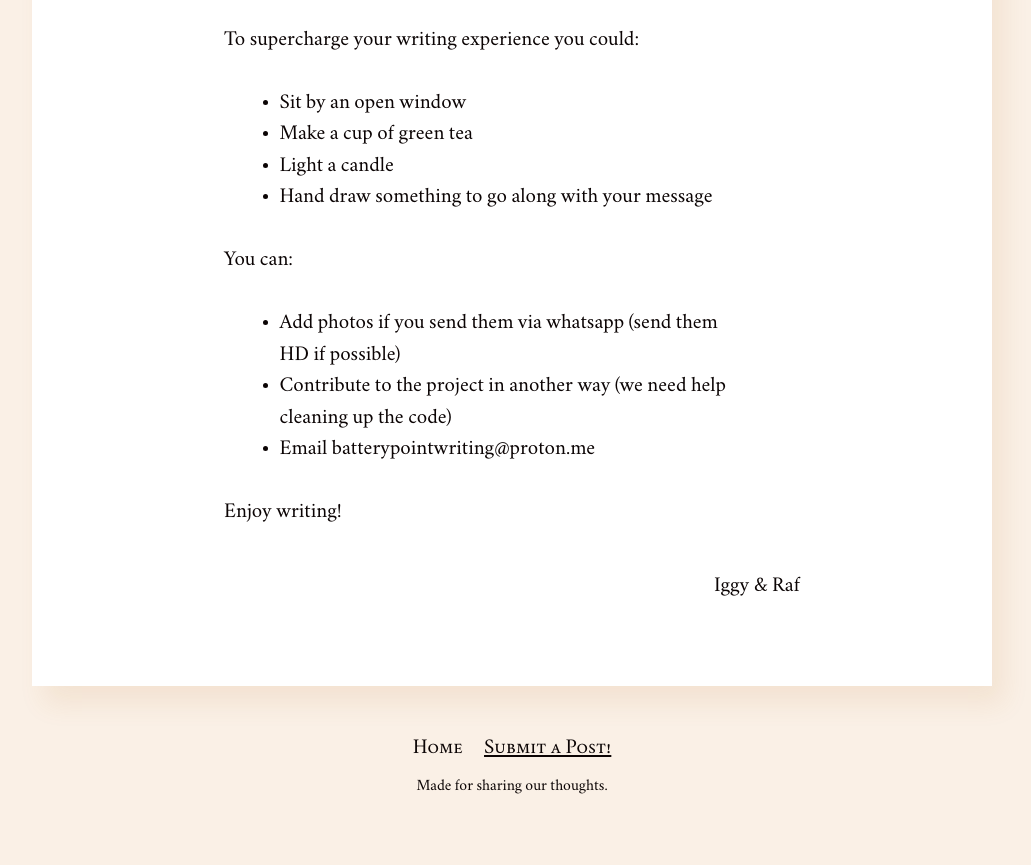
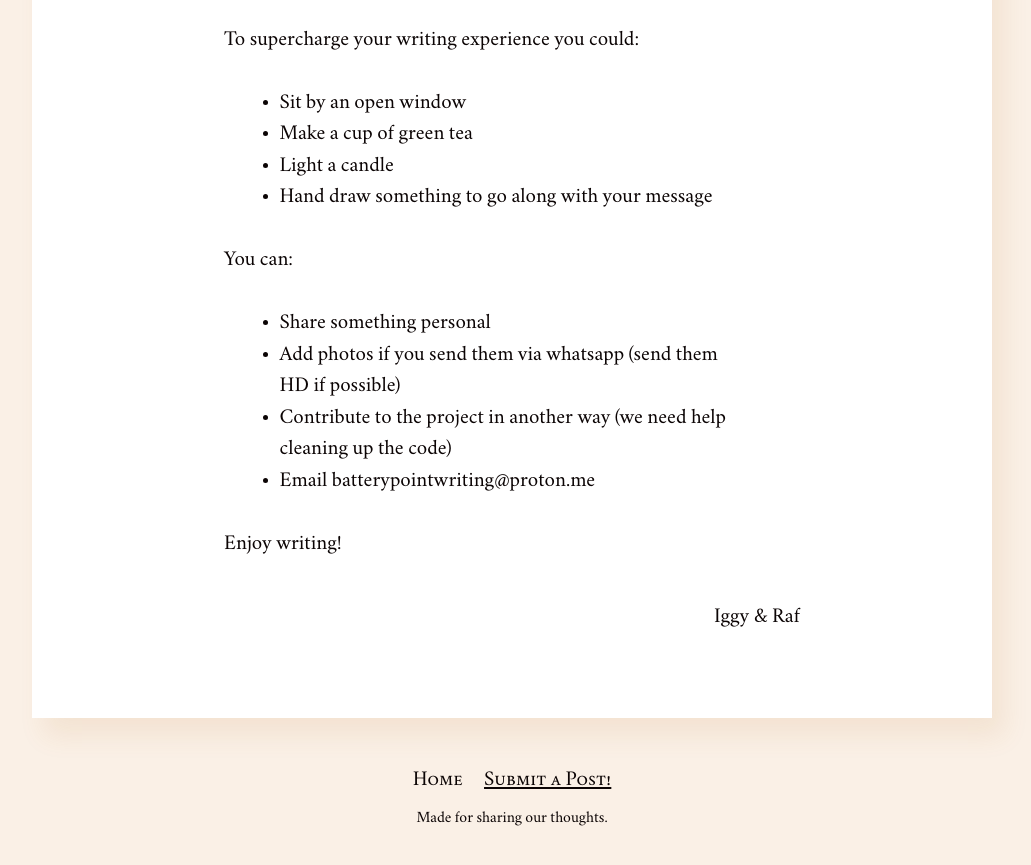
Before and after one commit to batterypointwriting/batterypointwriting.github.io, a Jekyll site: the page built from submit.md, in a window 1280 px wide and 900 px high, scrolled down 1378 px. Shown: the top 865 px of the window, without its empty margins (128-1159 px from the left). Built offline with Jekyll 4.4.1, drawn with Linux system fonts in a browser that asks for light colours.

Commit message:
Update submit.md

```diff
--- a/submit.md
+++ b/submit.md
@@ -31,6 +31,7 @@ To supercharge your writing experience you could:
 - Hand draw something to go along with your message
 
 You can:
+- Share something personal
 - Add photos if you send them via whatsapp (send them HD if possible)
 - Contribute to the project in another way (we need help cleaning up the code)
 - Email batterypointwriting@proton.me
```
